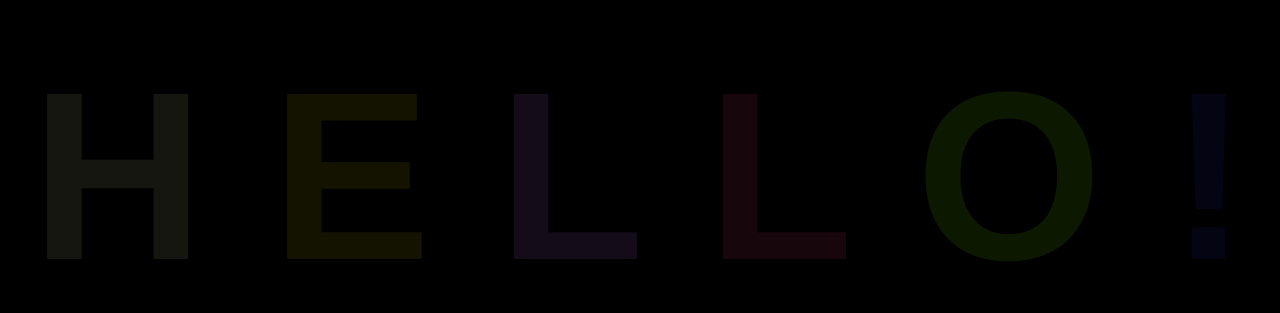
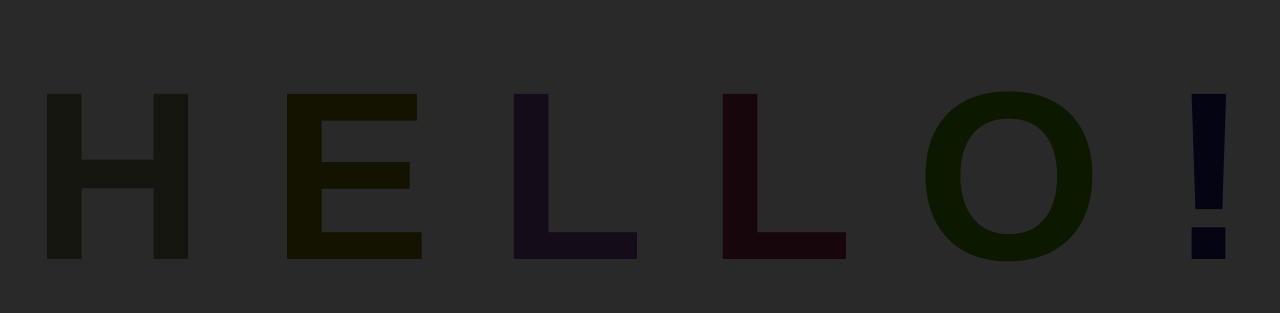
Before and after one commit to ozgenur00/helloAnimated, a plain HTML site: page index.html in a window 1280 px wide. Shown: the part 232-545 px from the top of the page. Drawn offline with Linux system fonts and the light colour scheme.

Commit message:
changed the bg

```diff
--- a/app.css
+++ b/app.css
@@ -3,7 +3,7 @@ body {
     justify-content: center;
     align-items: center;
     height: 100vh;
-    background-color: black;
+    background-color: rgb(42, 41, 41);
 }
 
 h1 {
```
